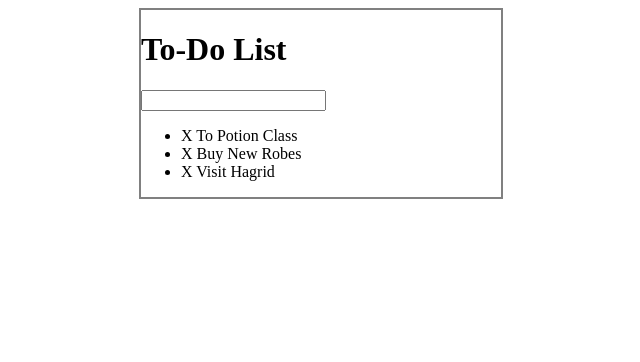
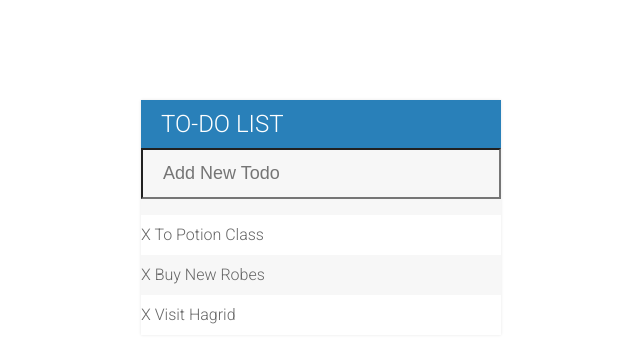
Before and after one commit to Vrzgi/Todo-App, a plain HTML site: page index.html in a window 1280 px wide. Shown: the whole page, without its empty margins (319-959 px from the left). Drawn offline with Linux system fonts and the light colour scheme.

Commit message:
todo styling 1

```diff
--- a/Assets/CSS/todos.css
+++ b/Assets/CSS/todos.css
@@ -1,7 +1,46 @@
+h1{
+    background: #2980b9;
+    color : white;
+    margin : 0;
+    padding: 10px 20px;
+    text-transform: uppercase;
+    font-size: 24px;
+    font-weight: normal;
+}
+ul{
+    list-style: none;
+    padding: 0;
+}
+body{
+    font-family: Roboto;
+}
+li{
+    background: #fff;
+    height: 40px;
+    line-height: 40px;
+    color : #666;
+}
+li:nth-child(2n){
+    background: #f7f7f7;
+}
+input{
+    font-size: 18px;
+    color: #2980b9;
+    background-color: #f7f7f7;
+    width: 100%;
+    padding: 13px 13px 13px 20px;
+    box-sizing: border-box;
+}
+input:focus{
+    background: #fff;
+    border: 3px solid #2980b9;
+    outline: none;
+}
 #container{
     width: 360px;
-    margin: 0 auto;
-    border: 2px solid gray;
+    margin: 100px auto;
+    background: #f7f7f7;
+    box-shadow: 0 0 3px rgba(0, 0, 0, 0.1);
 }
 .complated{
     color : grey;
--- a/index.html
+++ b/index.html
@@ -5,13 +5,16 @@
     <meta http-equiv="X-UA-Compatible" content="IE=edge">
     <meta name="viewport" content="width=device-width, initial-scale=1.0">
     <link rel="stylesheet" href="Assets/CSS/todos.css">
+    <link rel="preconnect" href="https://fonts.googleapis.com">
+<link rel="preconnect" href="https://fonts.gstatic.com" crossorigin>
+<link href="https://fonts.googleapis.com/css2?family=Roboto:wght@300;700&display=swap" rel="stylesheet">
     <script type="text/javascript" src="Assets/JS/lib/jquery-3.7.0.min.js"></script>
     <title>Todo List</title>
 </head>
 <body>
     <div id="container">
         <h1>To-Do List</h1>
-        <input type="text">
+        <input type="text" placeholder="Add New Todo">
         <ul>
             <li><span>X</span> To Potion Class</li>
             <li><span>X</span> Buy New Robes</li>
```
